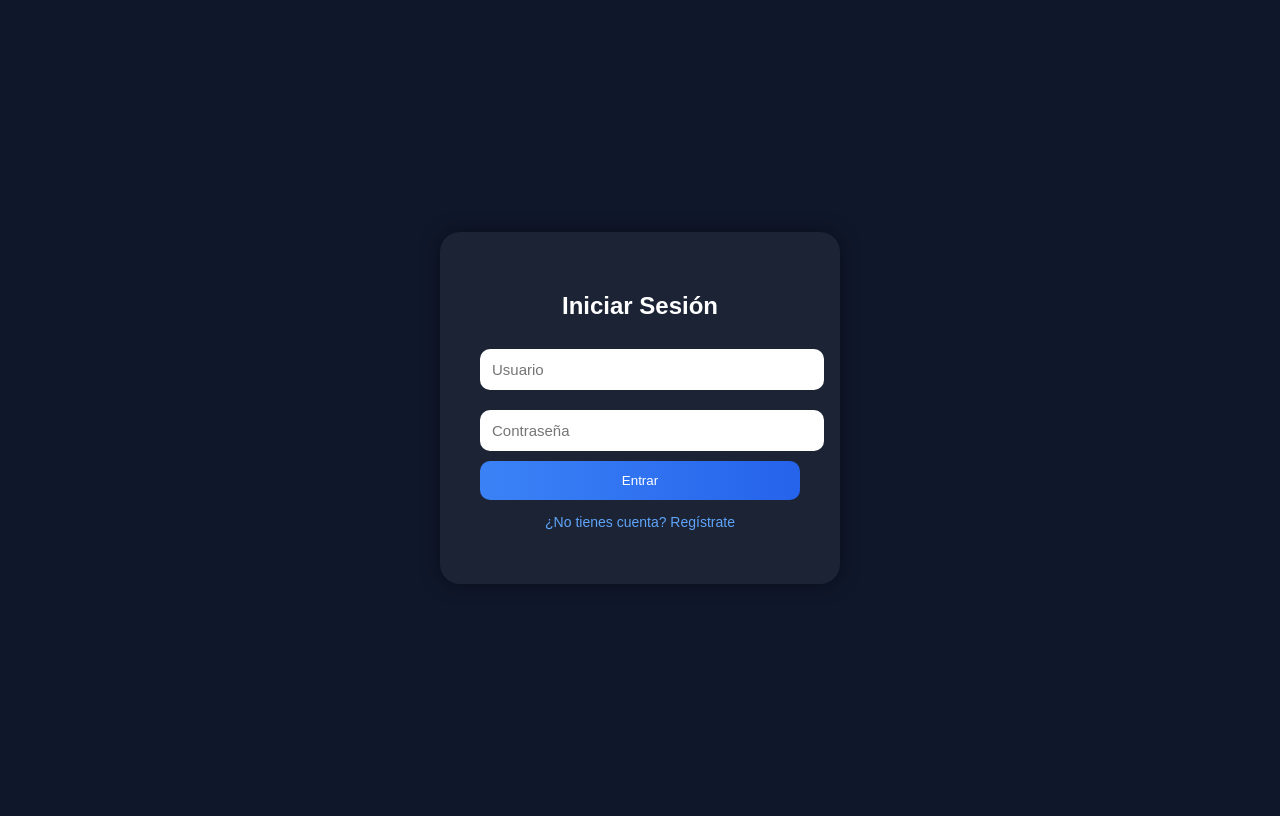
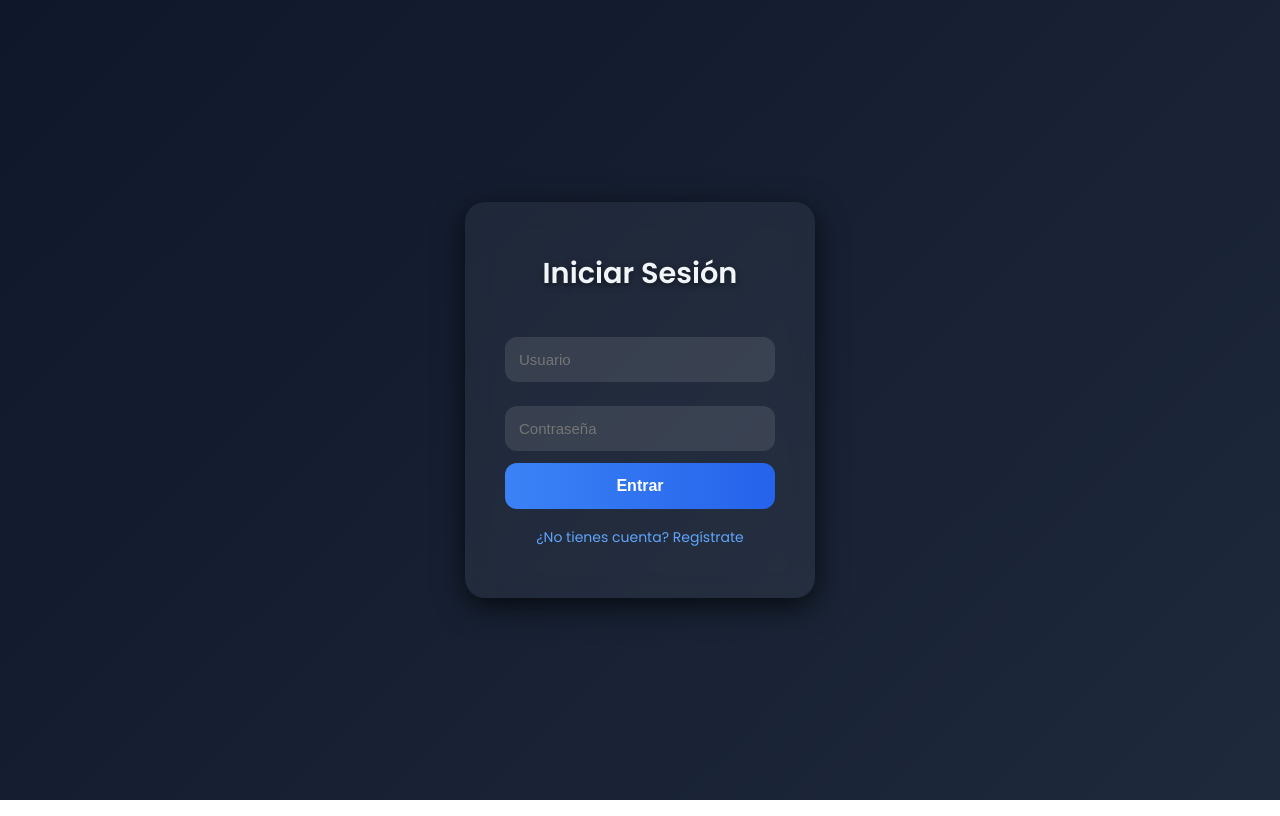
Before and after one commit to lobo85858888/pd.github.io, a plain HTML site: page login.html in a window 1280 px wide. Drawn offline with Linux system fonts and the light colour scheme.

Commit message:
Login con estetica nueva

```diff
--- a/login.html
+++ b/login.html
@@ -4,51 +4,100 @@
     <meta charset="UTF-8" />
     <meta name="viewport" content="width=device-width, initial-scale=1.0" />
     <title>Iniciar Sesión</title>
+    <link
+      href="https://fonts.googleapis.com/css2?family=Poppins:wght@400;500;600&display=swap"
+      rel="stylesheet"
+    />
     <style>
+      /* Reset básico */
+      * {
+        margin: 0;
+        padding: 0;
+        box-sizing: border-box;
+      }
+
       body {
         font-family: "Poppins", sans-serif;
-        background: #0f172a;
+        background: linear-gradient(135deg, #0f172a, #1e293b);
         color: #fff;
         display: flex;
         justify-content: center;
         align-items: center;
         height: 100vh;
       }
+
       .login-box {
         background: rgba(255, 255, 255, 0.05);
-        padding: 40px;
+        backdrop-filter: blur(12px);
+        padding: 50px 40px;
         border-radius: 20px;
-        box-shadow: 0 0 20px rgba(0, 0, 0, 0.4);
+        box-shadow: 0 8px 30px rgba(0, 0, 0, 0.7);
         text-align: center;
-        width: 320px;
+        width: 350px;
+        transition: transform 0.3s ease;
       }
+
+      .login-box:hover {
+        transform: translateY(-5px);
+      }
+
+      h2 {
+        font-weight: 600;
+        margin-bottom: 30px;
+        font-size: 1.8rem;
+        color: #f1f5f9;
+        text-shadow: 0 2px 6px rgba(0, 0, 0, 0.5);
+      }
+
       input {
         width: 100%;
-        padding: 12px;
-        margin: 10px 0;
-        border-radius: 10px;
+        padding: 14px;
+        margin: 12px 0;
+        border-radius: 12px;
         border: none;
         outline: none;
         font-size: 15px;
+        background: rgba(255, 255, 255, 0.1);
+        color: #fff;
+        transition: background 0.3s ease;
       }
+
+      input:focus {
+        background: rgba(255, 255, 255, 0.2);
+      }
+
       button {
         background: linear-gradient(90deg, #3b82f6, #2563eb);
-        color: white;
+        color: #fff;
         border: none;
-        padding: 12px 18px;
-        border-radius: 10px;
+        padding: 14px;
+        border-radius: 12px;
         cursor: pointer;
         width: 100%;
-        transition: 0.3s;
+        font-weight: 600;
+        font-size: 16px;
+        transition: all 0.3s ease;
       }
+
       button:hover {
         background: linear-gradient(90deg, #60a5fa, #3b82f6);
+        transform: scale(1.03);
+        box-shadow: 0 6px 20px rgba(0, 0, 0, 0.4);
       }
+
       .switch {
+        margin-top: 18px;
         color: #60a5fa;
         cursor: pointer;
         font-size: 14px;
+        transition: color 0.2s ease;
       }
+
+      .switch:hover {
+        color: #93c5fd;
+      }
+
+      /* Toasts */
       .toast-container {
         position: fixed;
         top: 20px;
@@ -56,23 +105,26 @@
         z-index: 9999;
         display: flex;
         flex-direction: column;
-        gap: 10px;
+        gap: 12px;
       }
+
       .toast {
         background: rgba(30, 30, 30, 0.95);
         border-left: 4px solid #3b82f6;
-        padding: 12px 18px;
+        padding: 14px 18px;
         border-radius: 10px;
         color: #fff;
         font-size: 15px;
-        box-shadow: 0 0 10px rgba(0, 0, 0, 0.6);
+        box-shadow: 0 0 12px rgba(0, 0, 0, 0.5);
         animation: slideIn 0.3s ease forwards;
         opacity: 0;
         transform: translateX(50px);
       }
+
       .toast.error {
         border-left-color: #ff3b3b;
       }
+
       @keyframes slideIn {
         to {
           opacity: 1;
```
